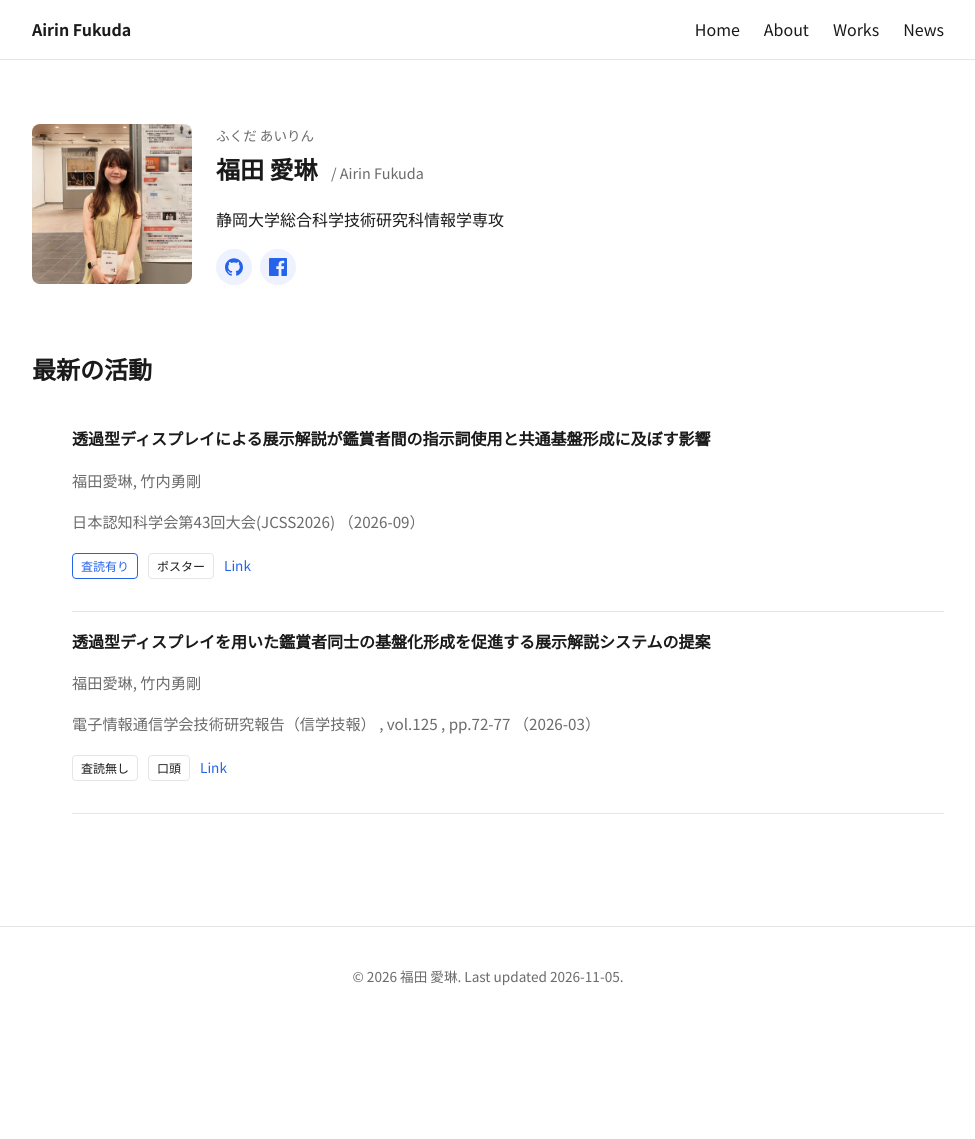
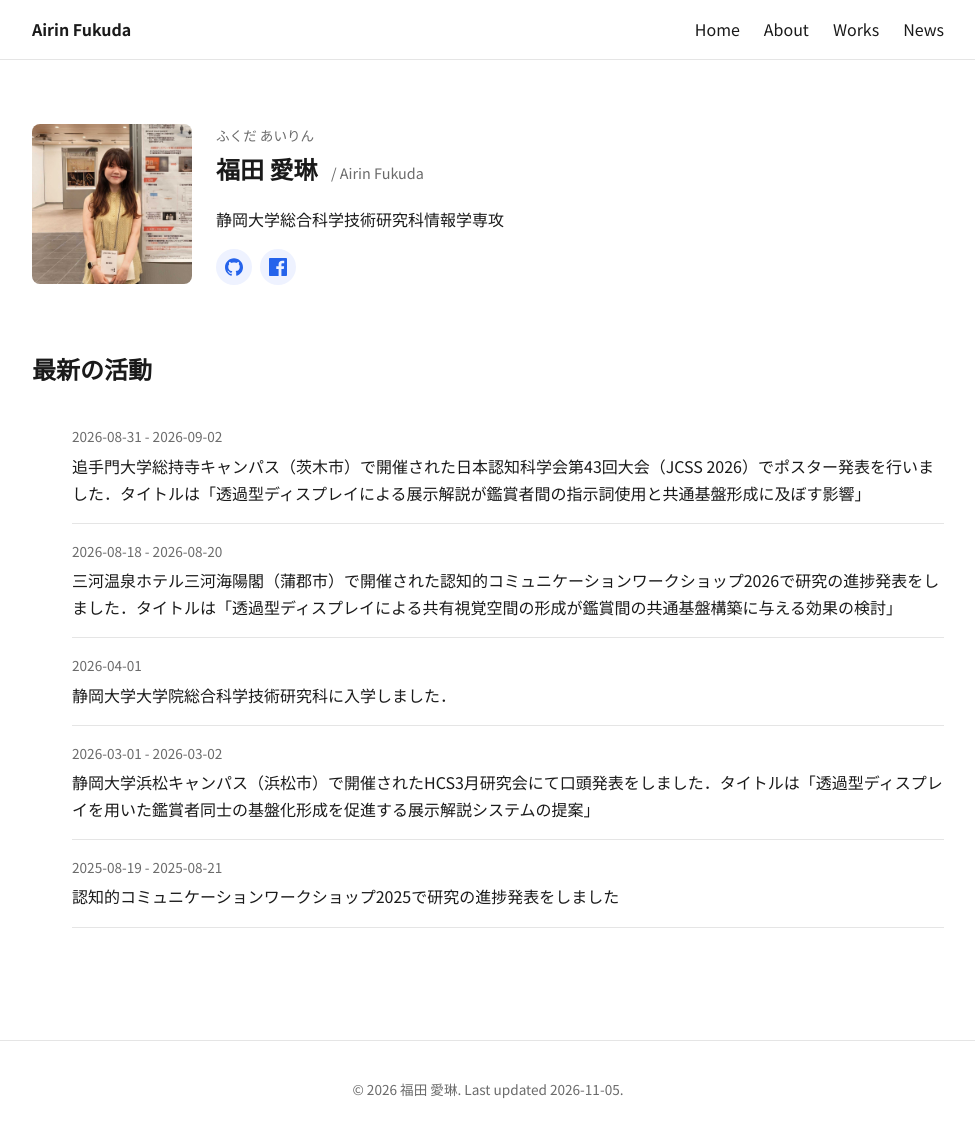
Before and after one commit to i2rin/i2rin.github.io, a Jekyll site: the page built from index.md, in a window 1280 px wide. Shown: the whole page, without its empty margins (152-1127 px from the left). Built offline with Jekyll 4.4.1, drawn with Linux system fonts in a browser that asks for light colours; before the commit the page ends 1025 px from its top, so only the background shows below that.

Commit message:
add news and favicon

```diff
--- a/_data/news.yml
+++ b/_data/news.yml
@@ -1,5 +1,24 @@
 # 最新の活動（ニュース）データ
 #
-# date: "YYYY-MM-DD" 形式（works.yml の "YYYY-MM" と混在させてソートするため日まで指定）
+# date: "YYYY-MM-DD" 形式（works.yml の "YYYY-MM" と混在させてソートするため日まで指定。複数日にまたがる場合は開始日）
+# date_end: 複数日にまたがるイベントの終了日 "YYYY-MM-DD"（単発の場合は不要）
 # text: 本文
 # url: 関連リンク（任意、無ければ空文字）
+- date: "2026-08-31"
+  date_end: "2026-09-02"
+  text: "追手門大学総持寺キャンパス（茨木市）で開催された日本認知科学会第43回大会（JCSS 2026）でポスター発表を行いました．タイトルは「透過型ディスプレイによる展示解説が鑑賞者間の指示詞使用と共通基盤形成に及ぼす影響」"
+
+- date: "2026-08-18"
+  date_end: "2026-08-20"
+  text: "三河温泉ホテル三河海陽閣（蒲郡市）で開催された認知的コミュニケーションワークショップ2026で研究の進捗発表をしました．タイトルは「透過型ディスプレイによる共有視覚空間の形成が鑑賞間の共通基盤構築に与える効果の検討」"
+
+- date: "2026-03-01"
+  date_end: "2026-03-02"
+  text: "静岡大学浜松キャンパス（浜松市）で開催されたHCS3月研究会にて口頭発表をしました．タイトルは「透過型ディスプレイを用いた鑑賞者同士の基盤化形成を促進する展示解説システムの提案」"
+
+- date: "2026-04-01"
+  text: "静岡大学大学院総合科学技術研究科に入学しました．"
+
+- date: "2025-08-19"
+  date_end: "2025-08-21"
+  text: "認知的コミュニケーションワークショップ2025で研究の進捗発表をしました"
--- a/_includes/activity-item.html
+++ /dev/null
@@ -1,15 +0,0 @@
-{% comment %}
-  Usage: {% include activity-item.html activity=item %}
-  works.yml の項目（title を持つ）は work-item.html、news.yml の項目はニュース表示にする
-{% endcomment %}
-{% if include.activity.title %}
-  {% include work-item.html work=include.activity %}
-{% else %}
-<li class="activity-item">
-  <p class="activity-item__date">{{ include.activity.date }}</p>
-  <p class="activity-item__text">
-    {{ include.activity.text }}
-    {% if include.activity.url and include.activity.url != "" %}<a href="{{ include.activity.url }}" target="_blank" rel="noopener">Link</a>{% endif %}
-  </p>
-</li>
-{% endif %}
--- /dev/null
+++ b/_includes/news-item.html
@@ -0,0 +1,13 @@
+{% comment %}
+  Usage: {% include news-item.html news=item %}
+{% endcomment %}
+<li class="activity-item">
+  <p class="activity-item__date">
+    {{ include.news.date }}
+    {% if include.news.date_end and include.news.date_end != "" %} - {{ include.news.date_end }}{% endif %}
+  </p>
+  <p class="activity-item__text">
+    {{ include.news.text }}
+    {% if include.news.url and include.news.url != "" %}<a href="{{ include.news.url }}" target="_blank" rel="noopener">Link</a>{% endif %}
+  </p>
+</li>
--- a/_includes/work-item.html
+++ b/_includes/work-item.html
@@ -22,7 +22,7 @@
   </p>
 
   <p class="work-item__badges">
-    <span class="badge {% if include.work.peer_reviewed %}badge--accent{% endif %}">
+    <span class="badge">
       {% if include.work.peer_reviewed %}査読有り{% else %}査読無し{% endif %}
     </span>
     {% if include.work.presentation and include.work.presentation != "" %}
--- a/_layouts/default.html
+++ b/_layouts/default.html
@@ -5,6 +5,7 @@
   <meta name="viewport" content="width=device-width, initial-scale=1">
   <title>{% if page.title %}{{ page.title }} | {% endif %}{{ site.title }}</title>
   {% seo %}
+  <link rel="icon" type="image/svg+xml" href="{{ '/assets/images/a_logo.svg' | relative_url }}">
   <link rel="preconnect" href="https://fonts.googleapis.com">
   <link rel="preconnect" href="https://fonts.gstatic.com" crossorigin>
   <link href="https://fonts.googleapis.com/css2?family=Noto+Sans+JP:wght@400;500;700&display=swap" rel="stylesheet">
--- a/assets/css/style.css
+++ b/assets/css/style.css
@@ -207,11 +207,6 @@ a:hover {
   margin-right: 0.4rem;
 }
 
-.badge--accent {
-  border-color: var(--color-accent);
-  color: var(--color-accent);
-}
-
 .badge--award {
   border-color: var(--color-award-text);
   background: var(--color-award-bg);
--- a/index.md
+++ b/index.md
@@ -9,14 +9,12 @@ title: Home
   <ul>
     {% assign empty_array = "" | split: "," %}
     {% assign news_items = site.data.news | default: empty_array %}
-    {% assign work_items = site.data.works | default: empty_array %}
-    {% assign activities = work_items | concat: news_items | sort: "date" | reverse %}
-    {% assign latest = activities | slice: 0, 5 %}
-    {% if latest.size == 0 %}
-      <p>TODO: works.yml や news.yml にデータを追加すると、新しい順にここに表示されます。</p>
+    {% assign latest_news = news_items | sort: "date" | reverse | slice: 0, 5 %}
+    {% if latest_news.size == 0 %}
+      <p>TODO: news.yml にデータを追加すると、新しい順にここに表示されます。</p>
     {% endif %}
-    {% for activity in latest %}
-      {% include activity-item.html activity=activity %}
+    {% for item in latest_news %}
+      {% include news-item.html news=item %}
     {% endfor %}
   </ul>
 </section>
```
Also changed, not shown: assets/images/a_logo.svg (added).
